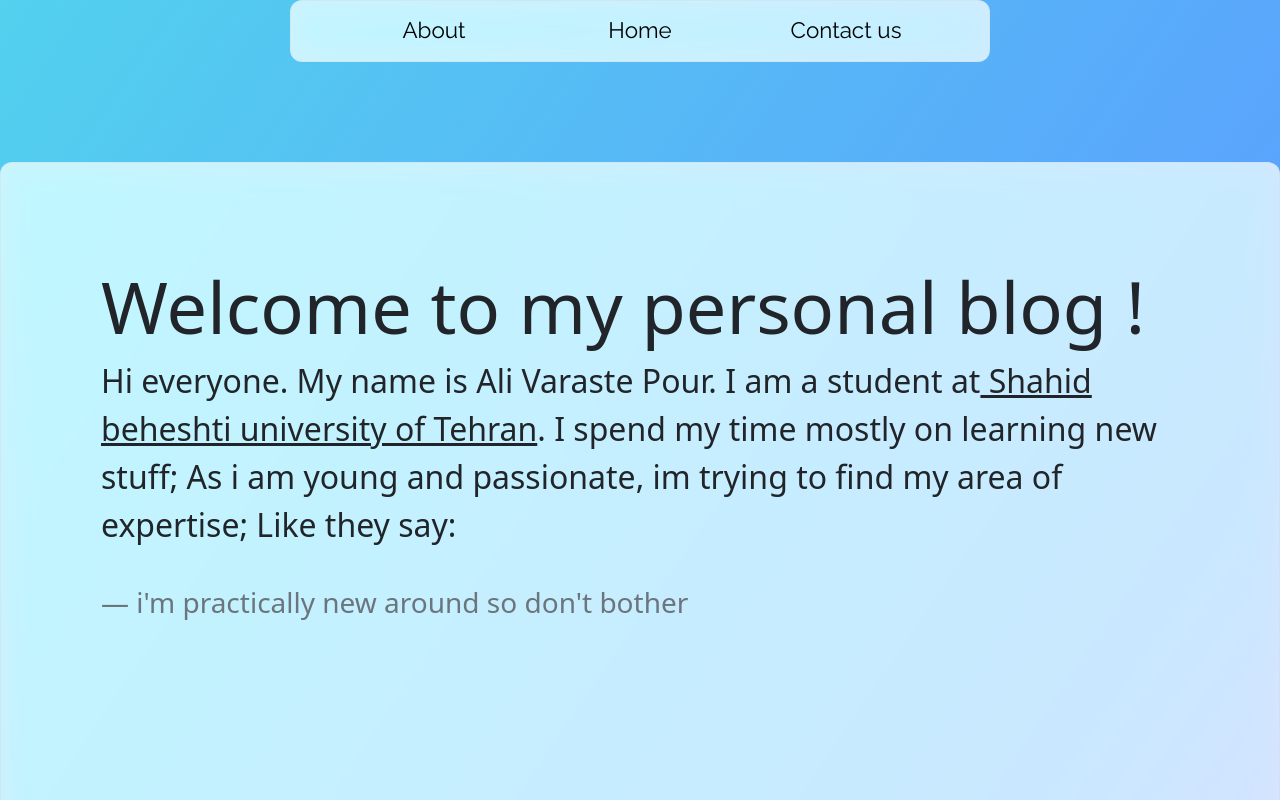
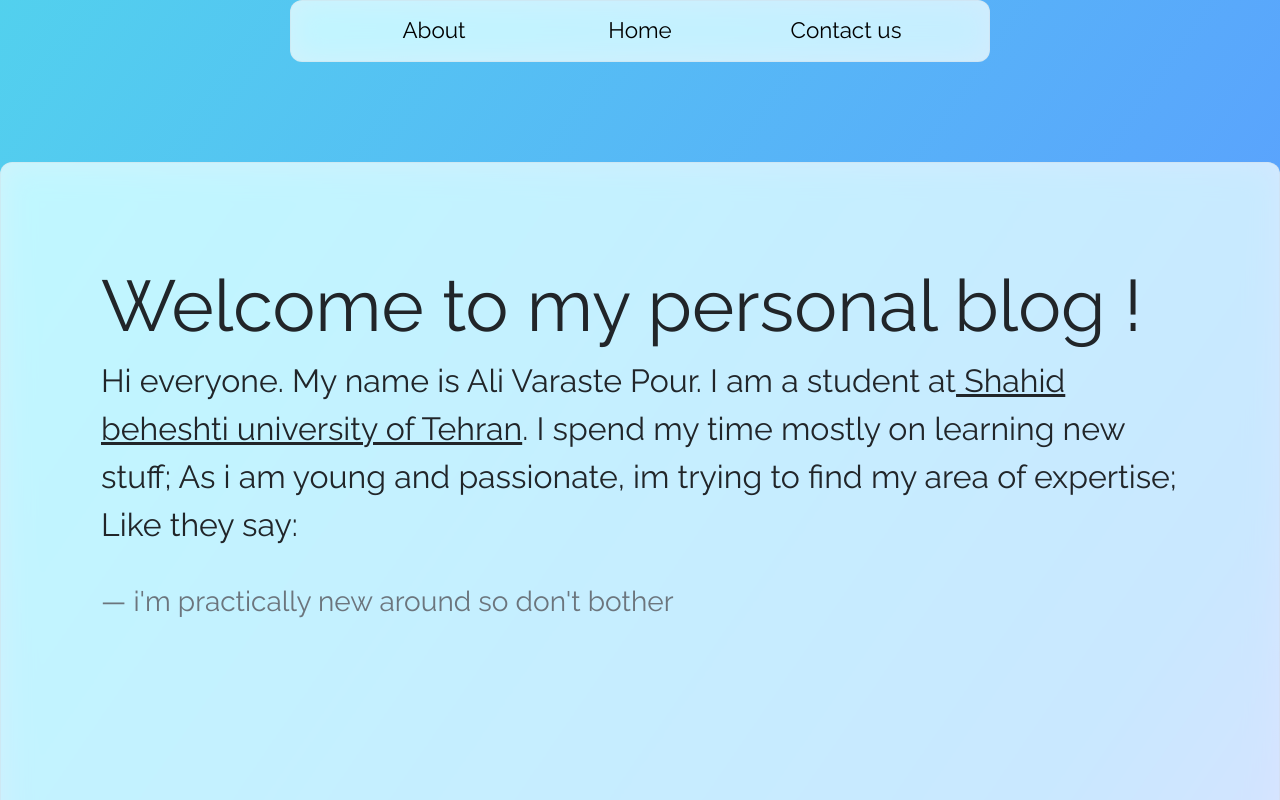
Before and after one commit to alivarastepour/personal-blog, a React (Create React App) app: page / in a window 1280 px wide. Shown: the top 800 px of the page. Built offline with nearby package versions, Linux system fonts and the light colour scheme.

Commit message:
Introduction layout edit

```diff
--- a/src/Components/Introduction/Introduction.styles.ts
+++ b/src/Components/Introduction/Introduction.styles.ts
@@ -6,6 +6,7 @@ export const Wrapper = styled.div`
   max-width: 1600px;
   padding: 100px;
   border-radius: 12px;
+  font-family: 'Raleway', sans-serif;
 `;
 export const Logo = styled.img`
 
```
